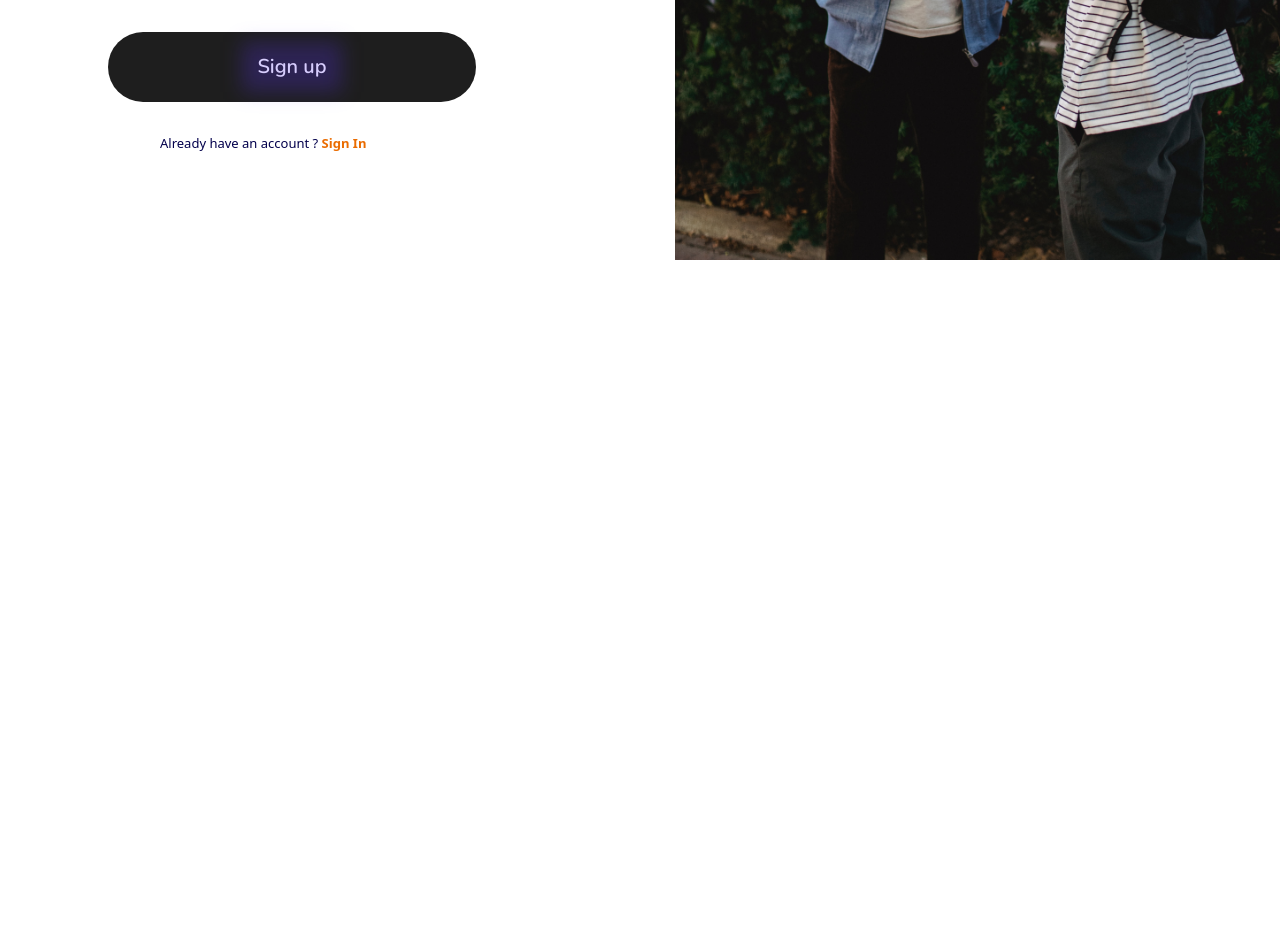
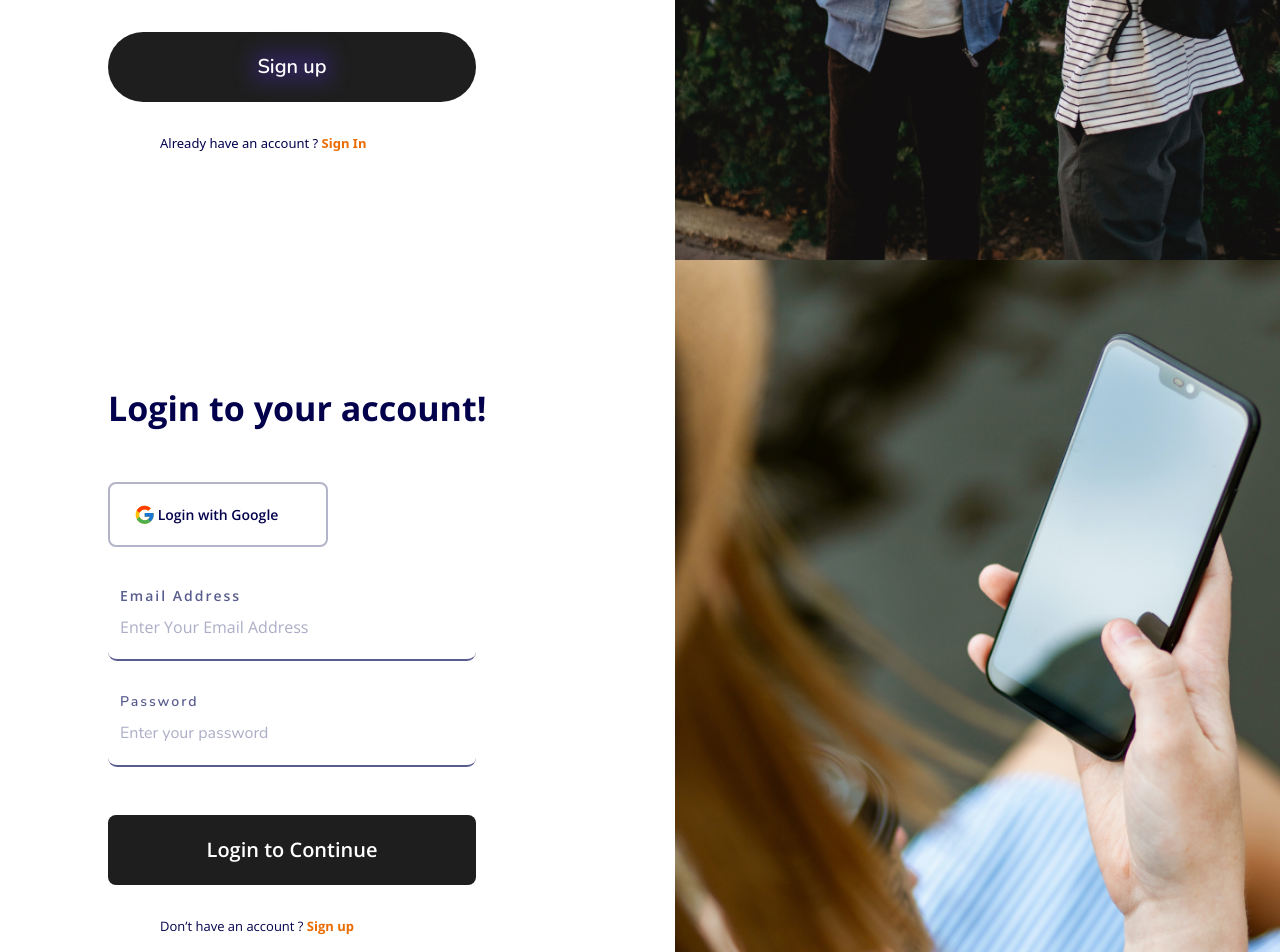
Before and after one commit to ashrafshahin/craftsman, a React (Vite) app: page / in a window 1280 px wide. Shown: the part 540-1492 px from the top of the page. Before the commit the page ends 800 px from the top, so only its background shows below. Built offline with nearby package versions, Linux system fonts and the light colour scheme.

Commit message:
login page and signup page design done

```diff
--- a/package.json
+++ b/package.json
@@ -13,6 +13,7 @@
     "@tailwindcss/vite": "^4.1.14",
     "react": "^19.1.1",
     "react-dom": "^19.1.1",
+    "react-icons": "^5.5.0",
     "tailwindcss": "^4.1.14"
   },
   "devDependencies": {
--- a/src/App.jsx
+++ b/src/App.jsx
@@ -4,50 +4,18 @@ import viteLogo from '/vite.svg'
 import './App.css'
 
 import registration from "./components/images/registration.png"
+import Registration from './components/pages/Registration'
+import Login from './components/pages/Login'
 
 function App() {
 
 
   return (
     <div>
-      <div className='flex justify-between items-center'>
-        <div className='w-1/2 flex justify-end mr-[70px]  '>
-          <div>
-            <div>
-              <h3 className='w-[497px] font-bold font-second text-[34px] text-[#11175D] '>Get started with easily register</h3>
-              <p className='text-[#808080] font-second text-[20px] mt-[13px] '>Free register and you can enjoy it</p>
-            </div>
-            <div className='relative w-[368px] text-[#11175D] mt-10 '>
-              <p className='absolute top-[-10px] left-[42px] bg-white px-3 tracking-[2px] text-[#585D8E] font-semibold font-second text-[14px] '>Email Address</p>
-              <input className='w-full border-2 text-[#585D8E] font-second py-[20px] pl-[52px] pr-[66px] rounded-[9px] '
-                type="text" placeholder='Email Address' />
-            </div>
-            <div className='relative w-[368px] text-[#11175D] mt-10 '>
-              <p className='absolute top-[-10px] left-[42px] bg-white px-3 tracking-[2px] text-[#585D8E] font-semibold font-second text-[14px] '>Full Name</p>
-              <input className='w-full border-2 text-[#585D8E] font-second py-[20px] pl-[52px] pr-[66px] rounded-[9px] '
-                type="text" placeholder='Full Name' />
-            </div>
-            <div className='relative w-[368px] text-[#11175D] mt-10 '>
-              <p className='absolute top-[-10px] left-[42px] bg-white px-3 tracking-[2px] text-[#585D8E] font-semibold font-second text-[14px] '>Password</p>
-              <input className='w-full border-2 text-[#585D8E] font-second py-[20px] pl-[52px] pr-[66px] rounded-[9px] '
-                type="text" placeholder='Password' />
-            </div>
-            <div className='w-[368px] text-[#11175D] mt-12'>
-              <button className='w-full bg-primary rounded-full text-white py-5 font-second font-semibold text-[20px] relative'>
-                <span className=''>Sign up</span>
-                <span className='absolute top-1/2 left-1/2 bg-[#5B36F5]/25 w-[100px] h-[50px] blur-[10px] -translate-1/2 '></span>
-              </button>
-            </div>
-            <div className='w-[368px] mt-8 '>
-              <p className='w-full pl-[52px] text-[#03014C] text-third text-[13px] '>Already  have an account ? <span className='text-[#EA6C00] font-bold'>Sign In</span></p>
-            </div>
-          </div>
 
-        </div>
-        <div className='w-1/2'>
-          <img className='w-full h-screen object-cover' src={registration} alt="" />
-        </div>
-      </div>
+      <Registration />
+      <Login />
+
     </div>
   )
 }
--- /dev/null
+++ b/src/components/pages/Login.jsx
@@ -0,0 +1,55 @@
+import React from 'react'
+import login from "../images/login.png"
+
+import { FcGoogle } from "react-icons/fc";
+
+
+const Login = () => {
+  return (
+    <div>
+      <div className='flex justify-between items-center'>
+        <div className='w-1/2 flex justify-end mr-[70px]  '>
+          <div>
+            <div>
+              <h3 className='w-[497px] font-bold font-third text-[34px] text-[#03014C] '>Login to your account!</h3>
+
+
+            </div>
+            <div className='relative w-[220px] text-[#03014C] mt-12 cursor-pointer'>
+              {/* <div className=''>
+                <FcGoogle className='absolute top-[25px] left-[25px] border-2 border-[#B3B3C9] ' />
+              </div> */}
+              <div>
+                <button className='w-full bg-transparent border-2 border-[#B3B3C9] rounded-lg py-5 font-third font-semibold text-[14px] cursor-pointer'><span><FcGoogle className='absolute top-[22px] left-[0px] w-1/3 h-1/3 cursor-pointer ' /></span>Login with Google</button>
+                </div>
+
+            </div>
+            <div className='relative w-[368px] text-[#11175D] mt-12 '>
+              <p className='absolute top-[-10px] bg-white px-3 tracking-[2px] text-[#585D8E] font-semibold text-[14px] font-third '>Email Address</p>
+              <input className='w-full border-b-2 text-[#585D8E] font-third py-[20px] pl-[12px] pr-[66px] rounded-[9px] outline-0 '
+                type="email" placeholder='Enter Your Email Address' />
+            </div>
+
+            <div className='relative w-[368px] text-[#11175D] mt-10 '>
+              <p className='absolute top-[-10px] bg-white px-3 tracking-[2px] text-[#585D8E] font-semibold font-second text-[14px] '>Password</p>
+              <input className='w-full border-b-2 text-[#585D8E] font-second py-[20px] pl-[12px] pr-[66px] rounded-[9px] outline-0 '
+                type="text" placeholder='Enter your password' />
+            </div>
+            <div className='w-[368px] text-[#11175D] mt-12'>
+              <button className='w-full bg-primary rounded-lg text-white py-5 font-third font-semibold text-[20px] relative'>Login to Continue</button>
+            </div>
+            <div className='w-[368px] mt-8 '>
+              <p className='w-full pl-[52px] text-[#03014C] font-third text-[13px] '>Don’t have an account ? <span className='text-[#EA6C00] font-bold'>Sign up</span></p>
+            </div>
+          </div>
+
+        </div>
+        <div className='w-1/2'>
+          <img className='w-full h-screen object-cover' src={login} alt="" />
+        </div>
+      </div>
+    </div>
+  )
+}
+
+export default Login
--- a/src/components/pages/Registration.jsx
+++ b/src/components/pages/Registration.jsx
@@ -27,9 +27,9 @@ const Registration = () => {
                     type="text" placeholder='Password' />
                 </div>
                 <div className='w-[368px] text-[#11175D] mt-12'>
-                  <button className='w-full bg-primary rounded-full text-white py-5 font-second font-semibold text-[20px] relative'>
+                  <button className='w-full bg-primary rounded-full text-white py-5 font-second font-semibold text-[20px] relative z-[999999]'>
                     <span className=''>Sign up</span>
-                    <span className='absolute top-1/2 left-1/2 bg-[#5B36F5]/25 w-[100px] h-[50px] blur-[10px] -translate-1/2 '></span>
+                    <span className='absolute top-1/2 left-1/2 bg-[#5B36F5]/25 w-[78px] h-[30px] blur-[10px] -translate-1/2 -z-[999999] '></span>
                   </button>
                 </div>
                 <div className='w-[368px] mt-8 '>
```
Also changed, not shown: 1 other file (tests, documents, lock files or other folders).
